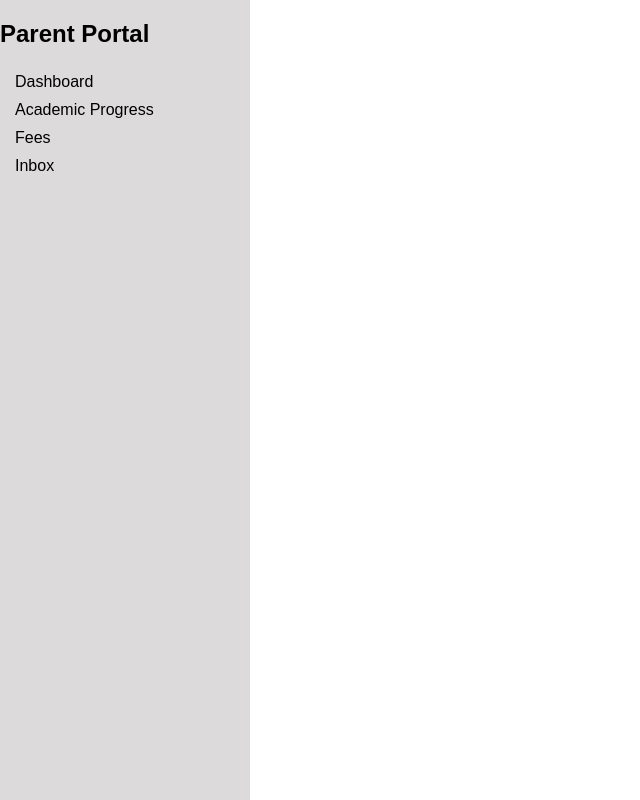
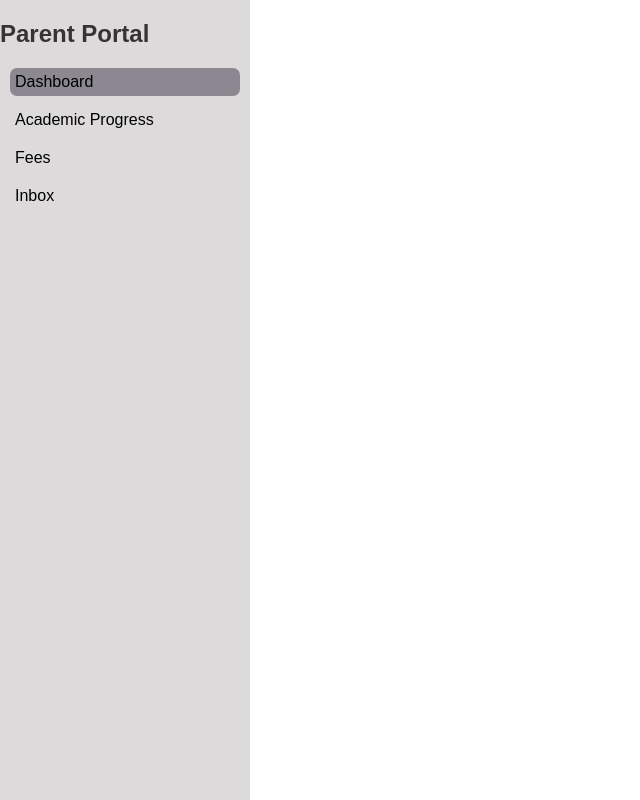
Before and after one commit to boaziza/Student_Management_System, a plain HTML site: page frontend/src/pages/parent.html in a window 1280 px wide. In both pictures the pointer is over the link "Dashboard". Shown: the whole page, without its empty margins (0-640 px from the left). Drawn offline with Linux system fonts and the light colour scheme.

```diff
--- a/frontend/src/styles/styles.css
+++ b/frontend/src/styles/styles.css
@@ -8,7 +8,7 @@
     width: 250px;
     height: 100vh;
     background: rgb(220, 218, 218);
-    color: black;
+    color: rgb(53, 51, 51);
     position: fixed;
 }
 
@@ -21,7 +21,14 @@
 .sidebar-nav a {
     margin-left: 10px;
     display: block;
+    margin-bottom: 10px;
     color: black;
     padding: 5px;
     text-decoration: none;
 }
+
+.sidebar a:hover {
+    border-radius: 7px;
+    background-color: #8b8891;
+    margin-right: 10px;
+}
```
Also changed, not shown: backend/src/server.js (added).
